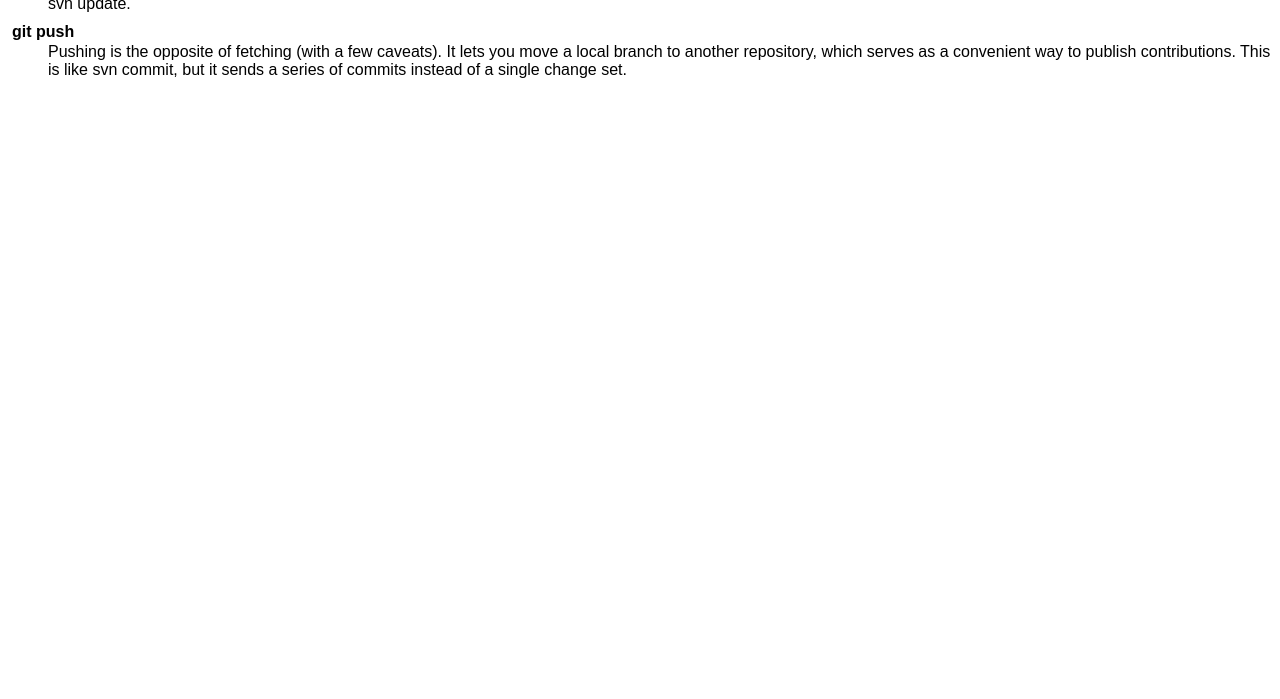
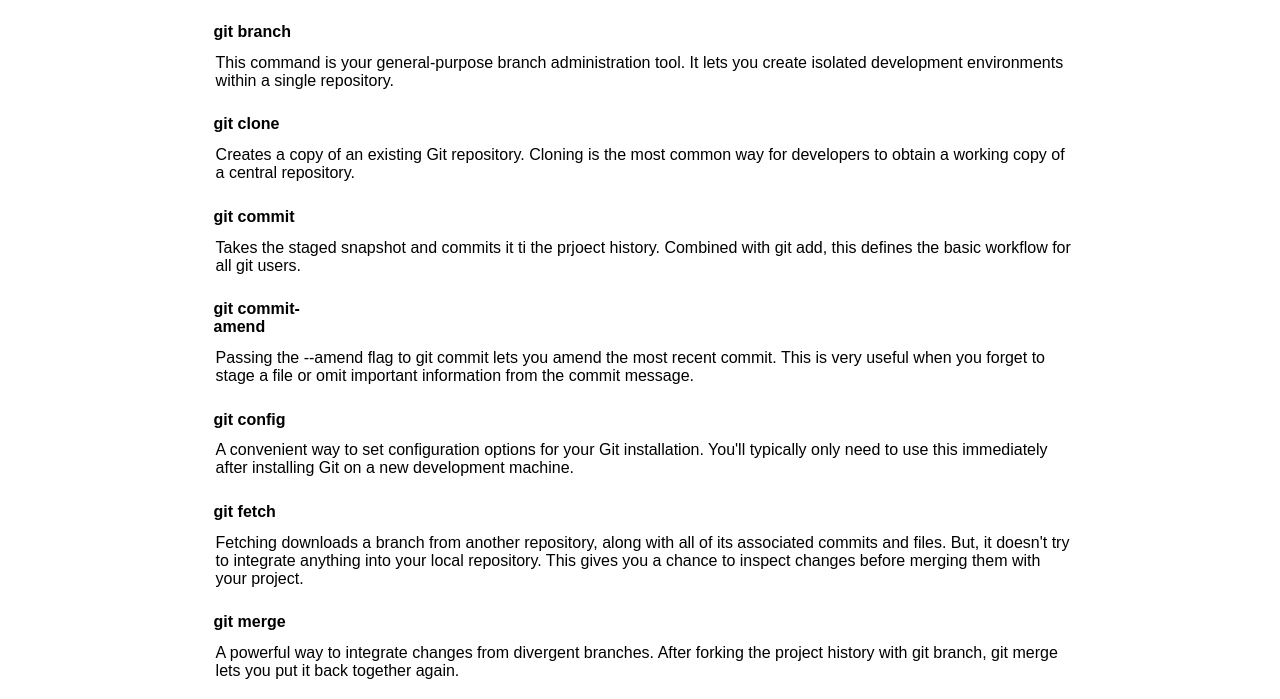
Before and after one commit to Sarah-S-R/Sarah-S-R, a plain HTML site: page index.html in a window 1280 px wide. Shown: the part 423-1122 px from the top of the page. Before the commit the page ends 800 px from the top, so only its background shows below. Drawn offline with Linux system fonts and the light colour scheme.

Commit message:
added image

```diff
--- a/index.html
+++ b/index.html
@@ -1,5 +1,6 @@
 <!DOCTYPE html>
-<html land ="en">
+<html land="en">
+
 <head>
     <title>GIT COMMANDS</title>
     <metacharset utf="8">
@@ -16,13 +17,13 @@
         <header>
             <h1> GIT COMMANDS GLOSSARY</h1>
         </header>
-
-</div>
-
+        <img src="./images/git_logomark-black@2x.png" alt="git" class="git-image" </div>
+        <div>
             <dl>
                 <dt>git add</dt>
                 <dd>Moves changes from the working directory to the staging area.
-     This gives you the opportunity to prepare a snapshot before committing it to the official history. </dd>
+                    This gives you the opportunity to prepare a snapshot before committing it to the official history.
+                </dd>
 
                 <dt>git branch</dt>
                 <dd>This command is your general-purpose branch administration tool.
@@ -30,7 +31,8 @@
 
                 <dt>git clone</dt>
                 <dd>Creates a copy of an existing Git repository.
-     Cloning is the most common way for developers to obtain a working copy of a central repository. </dd>
+                    Cloning is the most common way for developers to obtain a working copy of a central repository.
+                </dd>
 
                 <dt>git commit</dt>
                 <dd>Takes the staged snapshot and commits it ti the prjoect history. Combined with git add,
@@ -38,35 +40,46 @@
 
                 <dt>git commit-amend</dt>
                 <dd>Passing the --amend flag to git commit lets you amend the most recent commit.
-    This is very useful when you forget to stage a file or omit important information from the commit message. </dd>
+                    This is very useful when you forget to stage a file or omit important information from the commit
+                    message.
+                </dd>
 
                 <dt>git config</dt>
                 <dd>A convenient way to set configuration options for your Git installation.
-     You'll typically only need to use this immediately after installing Git on a new development machine. </dd>
+                    You'll typically only need to use this immediately after installing Git on a new development
+                    machine.
+                </dd>
 
                 <dt>git fetch</dt>
-<dd>Fetching downloads a branch from another repository, along with all of its associated commits and files. But, it doesn't try to integrate anything into your local repository.
+                <dd>Fetching downloads a branch from another repository, along with all of its associated commits and
+                    files.
+                    But, it doesn't try to integrate anything into your local repository.
                     This gives you a chance to inspect changes before merging them with your project. </dd>
 
                 <dt>git merge</dt>
                 <dd>A powerful way to integrate changes from divergent branches.
-     After forking the project history with git branch, git merge lets you put it back together again. </dd>
+                    After forking the project history with git branch, git merge lets you put it back together again.
+                </dd>
 
                 <dt>git pull</dt>
                 <dd>Pulling is the automated version of git fetch. It downloads a branch from a remote repository,
                     then immediately merges it into the current branch. This is the Git equivalent of svn update. </dd>
 
                 <dt>git push</dt>
-<dd>Pushing is the opposite of fetching (with a few caveats). It lets you move a local branch to another repository, which serves as a convenient way to publish contributions.
+                <dd>Pushing is the opposite of fetching (with a few caveats). It lets you move a local branch to another
+                    repository, which serves as a convenient way to publish contributions.
                     This is like svn commit, but it sends a series of commits instead of a single change set. </dd>
 
             </dl>
+        </div>
 
         <!--footer section-->
 
         <footer class="footer">
             <p>
-    <a href="https://www.canada.ca/en/services/business/ip/copyright.html" target= "_blank" title= "copyright" > Copyright © </a> Sarah Ryan 2023.
+                <a href="https://www.canada.ca/en/services/business/ip/copyright.html" target="_blank"
+                    title="copyright">
+                    Copyright © </a> Sarah Ryan 2023.
             </p>
         </footer>
 
--- a/style.css
+++ b/style.css
@@ -2,6 +2,8 @@
 h1{
     text-align: center;
     font-family: sans-serif, Arial, Helvetica, sans-serif;
+    margin-bottom: 5%;
+
 }
 
 
@@ -9,19 +11,25 @@ dl{
     font-family: sans-serif, Arial, Helvetica, sans-serif;
     font-style: normal;
     font-size: medium;
-
+    padding: 0.5em;
+    margin-left: 15%;
+    margin-right: 15%;
+    margin-bottom: 15%;
 
 }
+
 dt {
-    float: left;
     width: 100px;
-    padding: 2px 4px;
+    padding: 4px 8px;
     font-weight: bold;
+    text-align: left;
+    margin-bottom: 1%;
 
   }
   dd {
-    float: right;
-    margin: 10;
-    padding: 0 0 0.5em 0;
+    text-align: left;
+    margin-left: 10px;
+    margin-bottom: 2.5%;
+
 
   }
```
Also changed, not shown: images/git_logomark-black@2x.png (added). Lines whose indentation alone changed are shown as unchanged.
